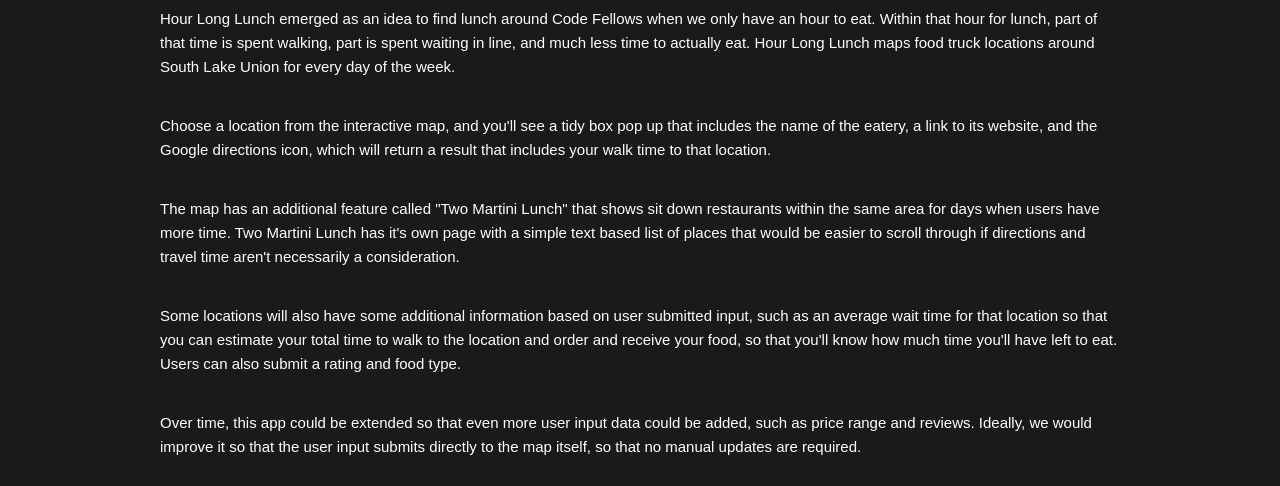
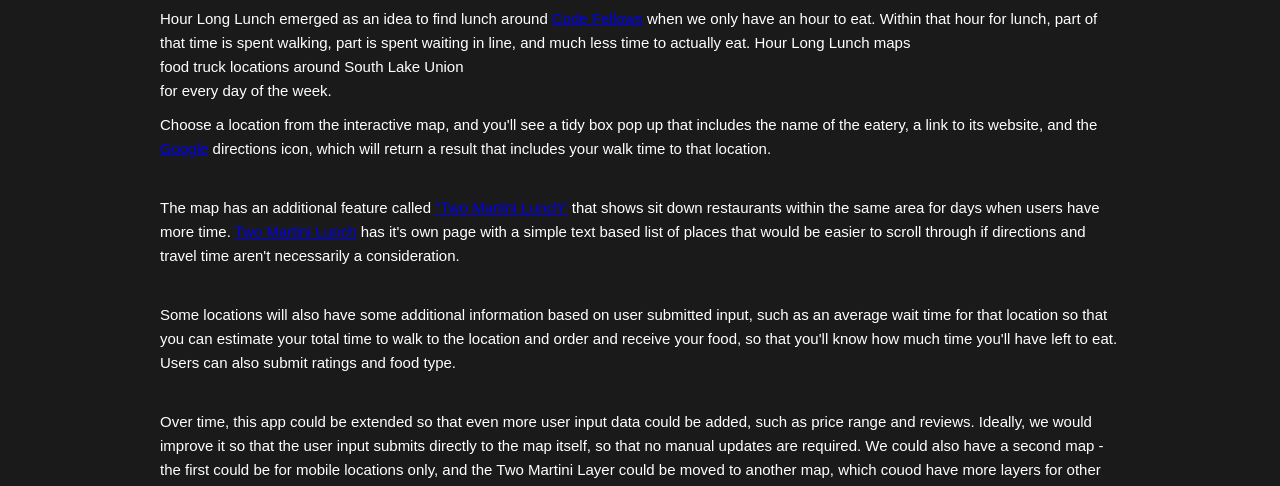
Before and after one commit to bentongreen/hour-long-lunch, a website: page public/about.html in a window 1280 px wide. Shown: the part 289-775 px from the top of the page. Drawn offline with nearby package versions, Linux system fonts and the light colour scheme; some packages are replaced by stand-ins of ours; a web font is replaced by a local one.

Commit message:
some img, edits to about app, and secret link style

```diff
--- a/public/about.html
+++ b/public/about.html
@@ -48,27 +48,27 @@
       </div><!-- end row -->
 
       <div class="twelve columns about-info">
-        <p> Hour Long Lunch emerged as an idea to find lunch around Code Fellows when we only have an hour to eat. Within that hour for lunch, part of that time is spent walking, part is spent waiting in line, and much less time to actually eat. Hour Long Lunch maps food truck locations around South Lake Union for every day of the week.
-        </p>
+        Hour Long Lunch emerged as an idea to find lunch around <a href="https://www.codefellows.org/">Code Fellows</a> when we only have an hour to eat. Within that hour for lunch, part of that time is spent walking, part is spent waiting in line, and much less time to actually eat. Hour Long Lunch maps <div class="secret-link"><a href="http://www.seattlefoodtruck.com/index.php/neighborhoods/south-lake-union/">food truck locations around South Lake Union</a></div> for every day of the week.
       </div><!-- end six columns -->
 
       <div class="twelve columns about-info">
-        <p>Choose a location from the interactive map, and you'll see a tidy box pop up that includes the name of the eatery, a link to its website, and the Google directions icon, which will return a result that includes your walk time to that location.
+        <p>Choose a location from the interactive map, and you'll see a tidy box pop up that includes the name of the eatery, a link to its website, and the <a href="https://www.google.com/">Google</a> directions icon, which will return a result that includes your walk time to that location.
         </p>
       </div><!-- end six columns-->
 
       <div class="twelve columns about-info">
-        <p>The map has an additional feature called "Two Martini Lunch" that shows sit down restaurants within the same area for days when users have more time. Two Martini Lunch has it's own page with a simple text based list of places that would be easier to scroll through if directions and travel time aren't necessarily a consideration.
+        <p>The map has an additional feature called <a href="martinilunch.html">"Two Martini Lunch"</a> that shows sit down restaurants within the same area for days when users have more time. <a href="martinilunch.html">Two Martini Lunch</a> has it's own page with a simple text based list of places that would be easier to scroll through if directions and travel time aren't necessarily a consideration.
         </p>
       </div><!-- about info -->
 
       <div class="twelve columns about-info">
-        <p>Some locations will also have some additional information based on user submitted input, such as an average wait time for that location so that you can estimate your total time to walk to the location and order and receive your food, so that you'll know how much time you'll have left to eat. Users can also submit a rating and food type.
+        <p>Some locations will also have some additional information based on user submitted input, such as an average wait time for that location so that you can estimate your total time to walk to the location and order and receive your food, so that you'll know how much time you'll have left to eat. Users can also submit ratings and food type.
         </p>
       </div><!-- end six columns -->
 
       <div class ="twelve columns about-info">
         <p>Over time, this app could be extended so that even more user input data could be added, such as price range and reviews. Ideally, we would improve it so that the user input submits directly to the map itself, so that no manual updates are required.
+        We could also have a second map - the first could be for mobile locations only, and the Two Martini Layer could be moved to another map, which couod have more layers for other stationary locations, such as fast food/chains (Taco Del Mar, Jimmy Johns), cafes and coffee shops (Yellow Dot, Starbucks), and grocery (Bartells, Whole Foods).
         </p>
       </div><!-- end four columns-->
 
--- a/public/css/styles.css
+++ b/public/css/styles.css
@@ -58,7 +58,28 @@
   margin-bottom: 5px;
 }
 
-.navbar a:link{
+.secret-link a:link {
+  color: white;
+  text-decoration: none;
+}
+
+.secret-link a:hover {
+  color: white;
+  background-color: #CF3328;
+  text-decoration: none;
+}
+
+.secret-link a:visited {
+  color: white;
+  text-decoration: none;
+}
+
+.secret-link a:active {
+  color: white;
+  text-decoration: none;
+}
+
+.navbar a:link {
 	color: white;
 	text-decoration: none;
 }
```
Also changed, not shown: public/img/fastwalk4fs.jpg (added), public/img/foodtruck1.gif (added), public/img/fthlllogo.gif (added), public/img/hlllogo.gif (added), 2 other files.
